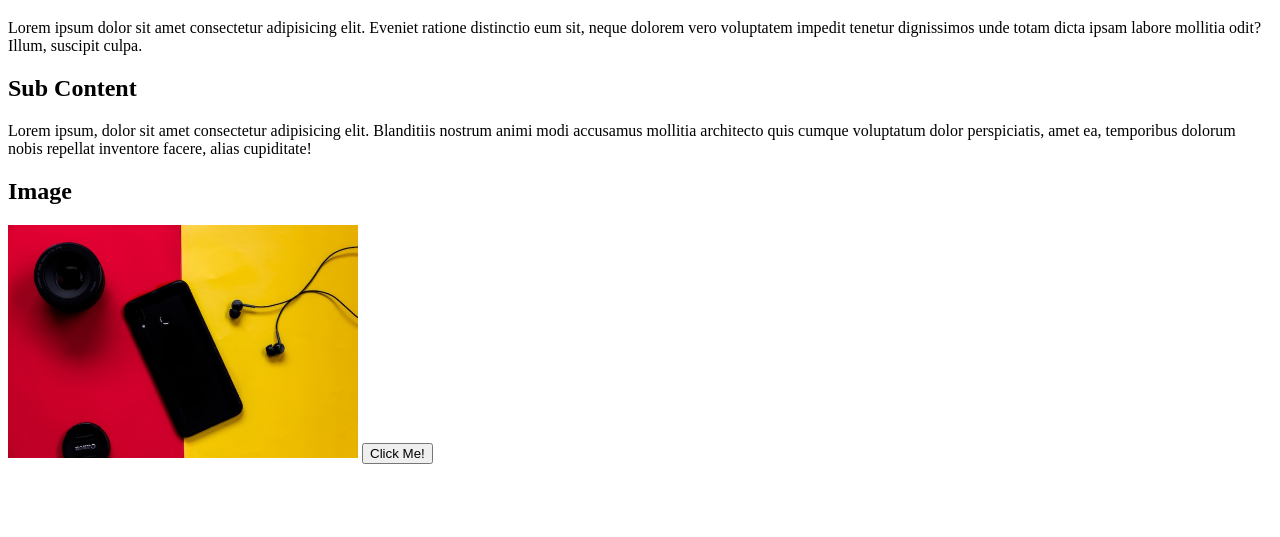
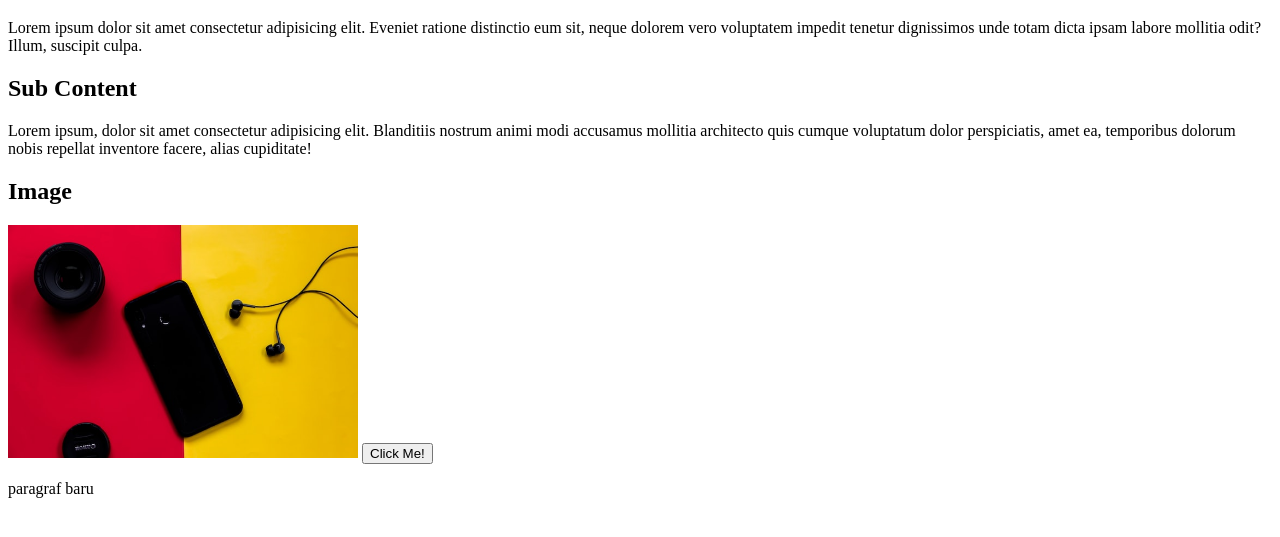
Before and after one commit to sandiarbaa/coba-git-merge, a plain HTML site: page index.html in a window 1280 px wide. Shown: the part 61-598 px from the top of the page. Drawn offline with Linux system fonts and the light colour scheme.

Commit message:
add paragraf baru

```diff
--- a/index.html
+++ b/index.html
@@ -27,6 +27,8 @@
     <img src="image/img.jpg" alt="img" />
 
     <button type="button" onclick="alert('Hello World')">Click Me!</button>
+
+    <p>paragraf baru</p>
     <script src="script.js"></script>
   </body>
 </html>
```
